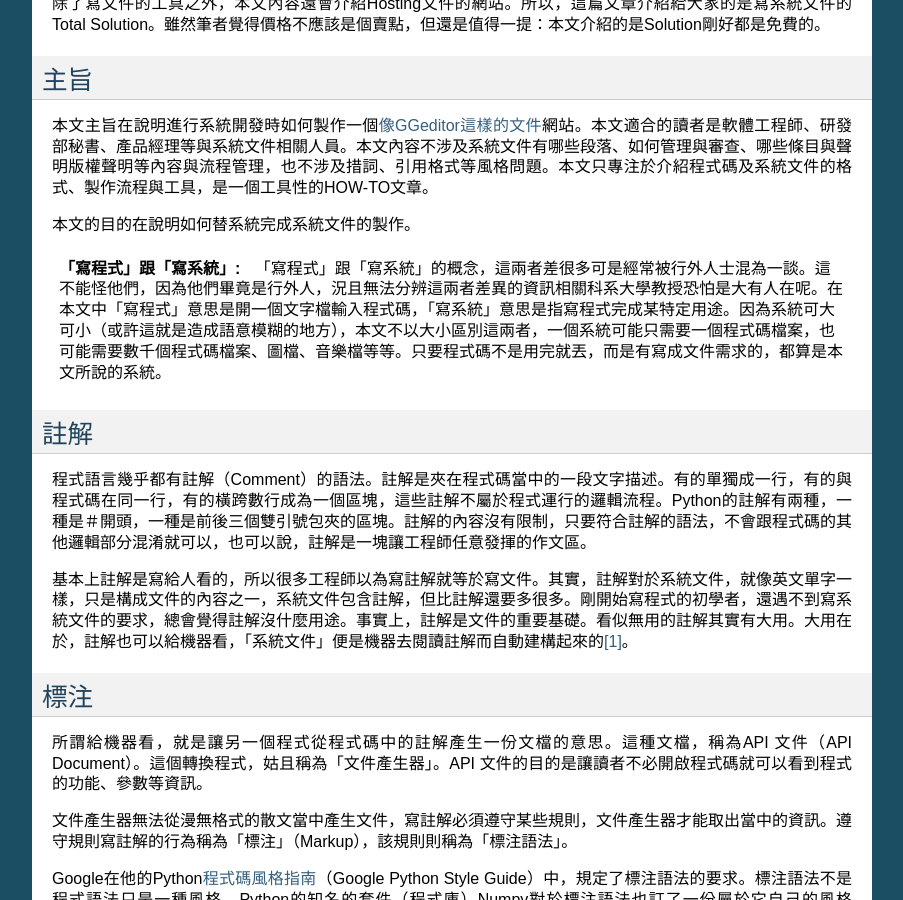
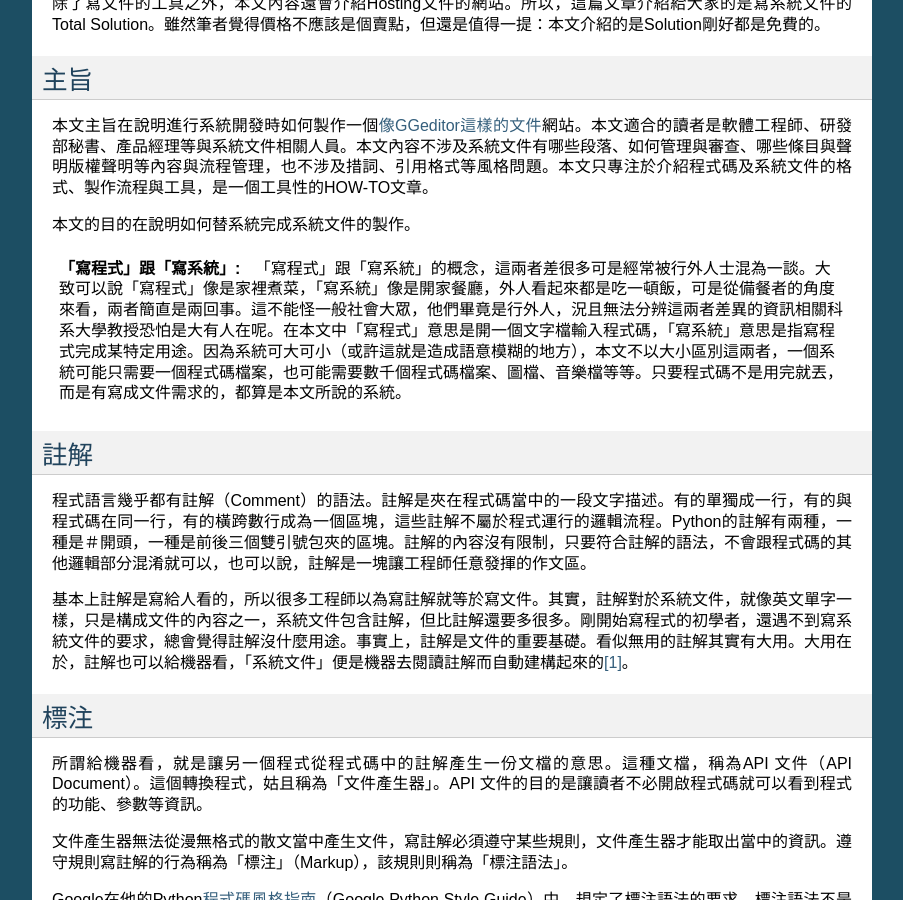
Before and after one commit to iapyeh/iapyeh, a Sphinx documentation site: the page built from docs/blogs/technical/how2pydocs.rst, in a window 1280 px wide and 900 px high, scrolled down 884 px. Shown: the whole window, without its empty margins (198-1101 px from the left). Built offline with Sphinx 7.4.7, drawn with Linux system fonts in a browser that asks for light colours.

Commit message:
Google Docs reST Editor@2017-1-19 23:33:17

```diff
--- a/docs/blogs/technical/how2pydocs.rst
+++ b/docs/blogs/technical/how2pydocs.rst
@@ -39,7 +39,7 @@
 
 .. admonition:: 「寫程式」跟「寫系統」
 
-    「寫程式」跟「寫系統」的概念，這兩者差很多可是經常被行外人士混為一談。這不能怪他們，因為他們畢竟是行外人，況且無法分辨這兩者差異的資訊相關科系大學教授恐怕是大有人在呢。在本文中「寫程式」意思是開一個文字檔輸入程式碼，「寫系統」意思是指寫程式完成某特定用途。因為系統可大可小（或許這就是造成語意模糊的地方），本文不以大小區別這兩者，一個系統可能只需要一個程式碼檔案，也可能需要數千個程式碼檔案、圖檔、音樂檔等等。只要程式碼不是用完就丟，而是有寫成文件需求的，都算是本文所說的系統。
+    「寫程式」跟「寫系統」的概念，這兩者差很多可是經常被行外人士混為一談。大致可以說「寫程式」像是家裡煮菜，「寫系統」像是開家餐廳，外人看起來都是吃一頓飯，可是從備餐者的角度來看，兩者簡直是兩回事。這不能怪一般社會大眾，他們畢竟是行外人，況且無法分辨這兩者差異的資訊相關科系大學教授恐怕是大有人在呢。在本文中「寫程式」意思是開一個文字檔輸入程式碼，「寫系統」意思是指寫程式完成某特定用途。因為系統可大可小（或許這就是造成語意模糊的地方），本文不以大小區別這兩者，一個系統可能只需要一個程式碼檔案，也可能需要數千個程式碼檔案、圖檔、音樂檔等等。只要程式碼不是用完就丟，而是有寫成文件需求的，都算是本文所說的系統。
 
 .. _h1634483c7822441972316c7301545:
 
```
